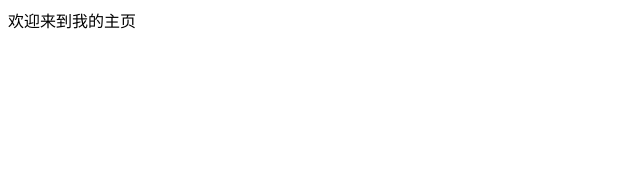
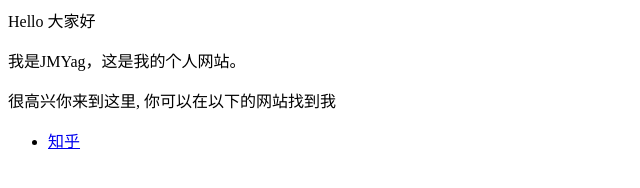
Before and after one commit to jiaminyag/JMYag..github.io, a plain HTML site: page index.html in a window 1280 px wide. Shown: the whole page, without its empty margins (0-640 px from the left). Drawn offline with Linux system fonts and the light colour scheme.

Commit message:
Update index.html

```diff
--- a/index.html
+++ b/index.html
@@ -1 +1,8 @@
-<P>欢迎来到我的主页</p>
+<p>Hello 大家好</p>
+<p>我是JMYag，这是我的个人网站。 </p>
+<p>很高兴你来到这里, 你可以在以下的网站找到我</p>
+
+<ul>
+  <li> <a href="https://www.zhihu.com/people/yang_jm_/activities">知乎</a> </li>
+
+</ul>
```
